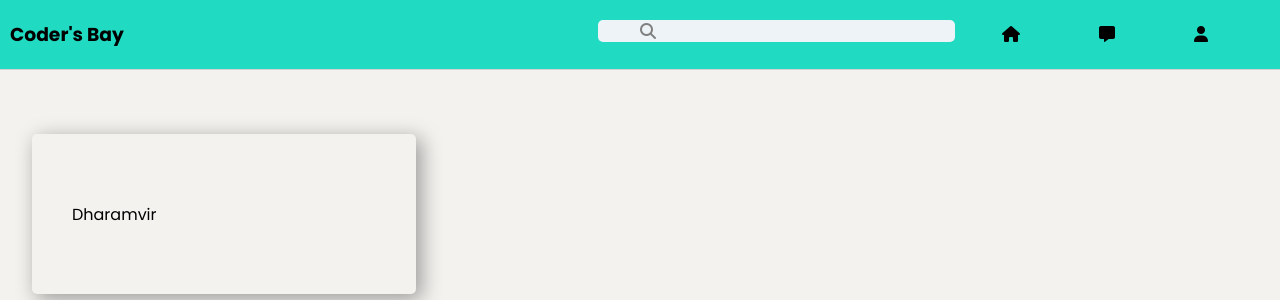
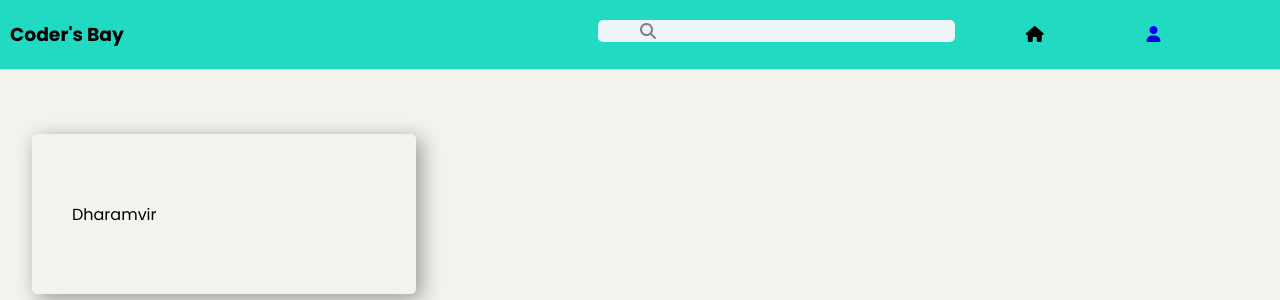
Before and after one commit to mihikagaonkar/tsec_hacks, a Django app: page /home in a window 1280 px wide. Shown: the top 300 px of the page. Run offline with Django 3.2, Linux system fonts and the light colour scheme; a user stored in the database is signed in; data comes from the database, SQL or seed files in the repository; both versions use the stored data as it was after the commit; some libraries are stand-ins or nearby versions.

Commit message:
Link pages

```diff
--- a/Codersbay/codersbay_app/static/css/profile.css
+++ b/Codersbay/codersbay_app/static/css/profile.css
@@ -94,3 +94,8 @@ body {
     font-weight: 600;
     color: #20dbc2;
   }
+  a i
+  {
+    color: black;
+    text-decoration: none;
+  }
--- a/Codersbay/codersbay_app/templates/codersbay_app/home.html
+++ b/Codersbay/codersbay_app/templates/codersbay_app/home.html
@@ -27,11 +27,9 @@
         <div class="headerOption">
           <i class="fa-solid fa-house"></i>
         </div>
+
         <div class="headerOption">
-          <i class="fa-solid fa-message"></i>
-        </div>
-        <div class="headerOption">
-          <i class="fa-solid fa-user"></i>
+          <a href="{% url 'profile' %}"><i class="fa-solid fa-user"></i></a>
         </div>
         <div class="headerOption"></div>
       </div>
--- a/Codersbay/codersbay_app/urls.py
+++ b/Codersbay/codersbay_app/urls.py
@@ -7,4 +7,6 @@ urlpatterns = [
     path('like_post/<int:id>', views.like_post, name="like_post"),
     path('complete_profile', views.complete_profile, name="complete_profile"),
     path('complete_tech', views.complete_tech, name="complete_tech"),
+    path('profile', views.profile, name="profile"),
+
 ]
--- a/Codersbay/codersbay_app/views.py
+++ b/Codersbay/codersbay_app/views.py
@@ -67,3 +67,5 @@ def complete_profile(request):
 
 def complete_tech(request):
     return render(request, 'codersbay_app/complete_tech.html')
+def profile(request):
+    return render(request, 'codersbay_app/profile.html')
```
Also changed, not shown: Codersbay/codersbay_app/templates/codersbay_app/complete_profile.html (renamed from Codersbay/codersbay_app/templates/complete_profile.html), Codersbay/codersbay_app/templates/codersbay_app/complete_tech.html (renamed from Codersbay/codersbay_app/templates/complete_tech.html), Codersbay/codersbay_app/templates/codersbay_app/profile.html (renamed from Codersbay/codersbay_app/templates/profile.html), Codersbay/db.sqlite3.
